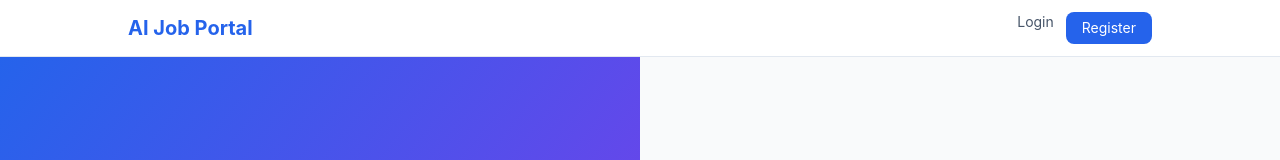
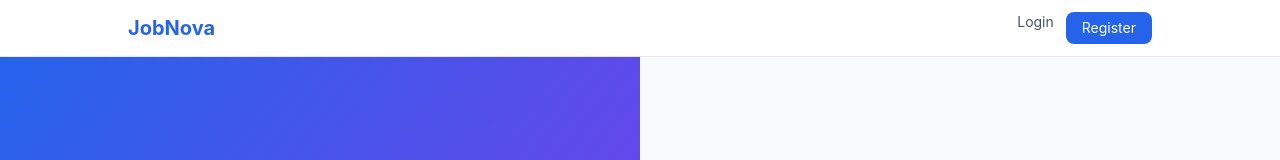
Before and after one commit to priyadarshni0701-apd/ai-job-portal-, a React (Vite) app in the folder frontend/: page /login in a window 1280 px wide. Shown: the top 160 px of the page. Built offline with nearby package versions, Linux system fonts and the light colour scheme.

Commit message:
changed project name

```diff
--- a/frontend/src/components/Navbar.jsx
+++ b/frontend/src/components/Navbar.jsx
@@ -19,7 +19,7 @@ export default function Navbar() {
     <nav className="bg-white border-b border-slate-200 px-4 py-3 shadow-sm">
       <div className="max-w-5xl mx-auto flex items-center justify-between">
         <Link to="/" className="text-xl font-bold text-blue-600">
-          AI Job Portal
+          JobNova
         </Link>
 
         {/* Desktop Menu */}
```
